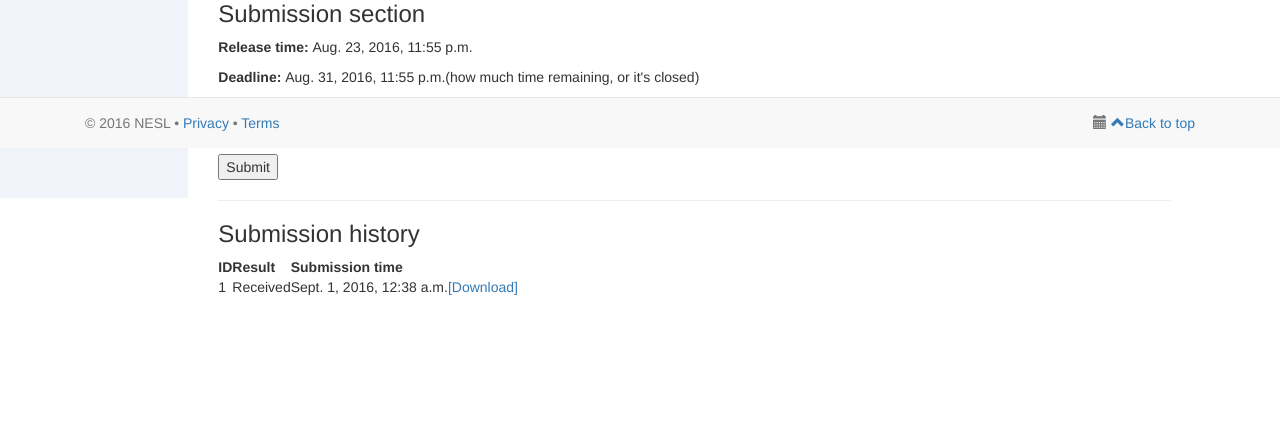
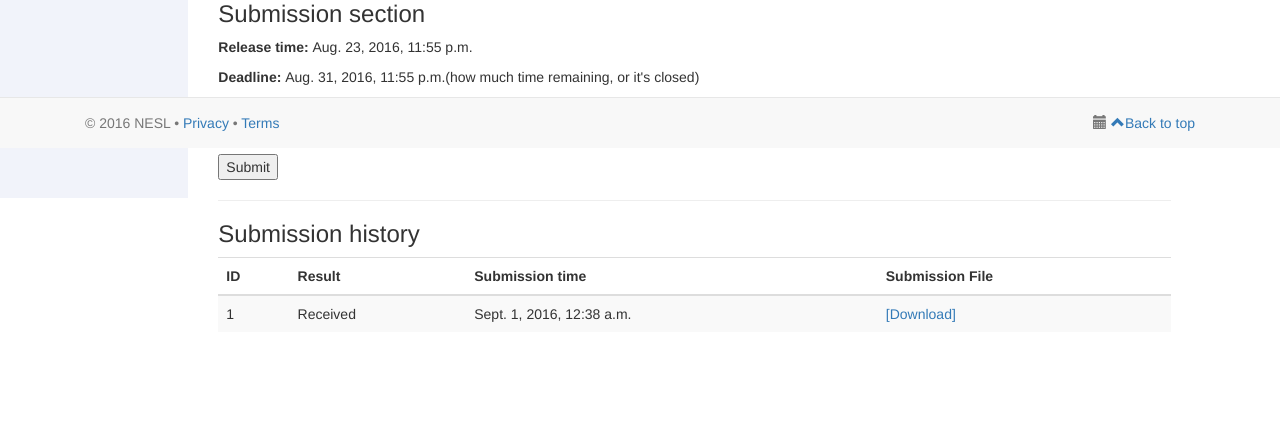
Before and after one commit to nesl/AutoGrader, a Django app: page /assignment/1/ in a window 1280 px wide. Shown: the part 652-1074 px from the top of the page. Before the commit the page ends 947 px from the top, so only its background shows below. Run offline with Django 3.2, Linux system fonts and the light colour scheme; a user stored in the database is signed in; data comes from the database, SQL or seed files in the repository; some libraries are stand-ins or nearby versions.

Commit message:
fixed table in assignment

```diff
--- a/embed_grader/serapis/templates/serapis/assignment.html
+++ b/embed_grader/serapis/templates/serapis/assignment.html
@@ -63,10 +63,22 @@
     {% if not submission_short_list %}
         <p>No submissions to this question yet.</p>
     {% else %}
-        <table>
-            <tr><th>ID</th><th>Result</th><th>Submission time</th><th>&nbsp;</th></tr>
+        <table class="table table-hover table-striped">
+            <tr>
+                <thead>
+                <th>ID</th>
+                <th>Result</th>
+                <th>Submission time</th>
+                <th>Submission File</th>
+                </thead>
+            </tr>
             {% for s in submission_short_list %}
-                <tr><td>{{ s.id }}</td><td>{{ s.get_status_display }}</td><td>{{ s.submission_time }}</td><td><a href="{{ MEDIA_URL }}{{ s.file.url }}">[Download]</a></tr>
+                <tr>
+                    <td>{{ s.id }}</td>
+                    <td>{{ s.get_status_display }}</td>
+                    <td>{{ s.submission_time }}</td>
+                    <td><a href="{{ MEDIA_URL }}{{ s.file.url }}">[Download]</a></td>
+                </tr>
             {% endfor %}
         </table>
     {% endif %}
```
